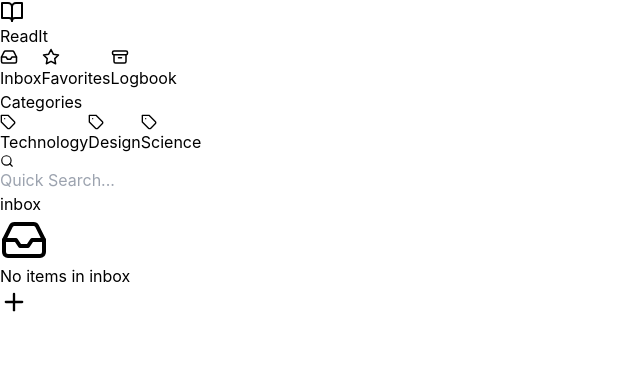
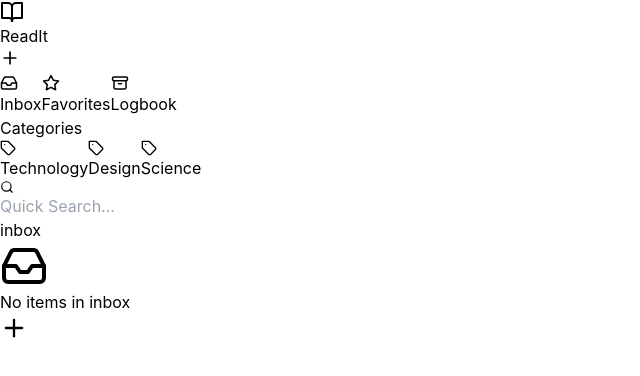
Before and after one commit to blackpiratelive/bookmarks-manager, a React (Vite) app: page / in a window 1280 px wide. Shown: the top 376 px of the page, without its empty margins (0-640 px from the left). Built offline with nearby package versions, Linux system fonts and the light colour scheme; the HTML template or start-up script is replaced by a standard one.

Commit message:
init commit

```diff
--- a/src/App.jsx
+++ b/src/App.jsx
@@ -7,10 +7,8 @@
   Trash2,
   Tag,
   Clock,
-  Zap,
   BookOpen,
   X,
-  MoreHorizontal,
   ChevronLeft,
   Type,
   Sun,
@@ -29,7 +27,7 @@
     const saved = localStorage.getItem('things3-bookmarks');
     return saved ? JSON.parse(saved) : [];
   });
-  const [activeView, setActiveView] = useState('inbox'); // inbox, favorites, archive, specific-tag
+  const [activeView, setActiveView] = useState('inbox'); // inbox, favorites, archive
   const [isAdding, setIsAdding] = useState(false);
   const [newUrl, setNewUrl] = useState('');
   const [isProcessing, setIsProcessing] = useState(false);
@@ -246,11 +244,19 @@
 
       {/* Sidebar - Things 3 Style */}
       <div className="w-64 flex-shrink-0 bg-[#f8f9fa] border-r border-gray-200 flex flex-col pt-8 pb-4">
-        <div className="px-5 mb-6">
+        <div className="px-5 mb-6 flex items-center justify-between">
            <h1 className="font-bold text-gray-800 flex items-center gap-2">
              <BookOpen className="text-blue-500" />
              ReadIt
            </h1>
+           {/* Added Sidebar Add Button */}
+           <button
+             onClick={() => setIsAdding(true)}
+             className="p-1 text-gray-400 hover:text-blue-500 hover:bg-blue-50 rounded transition-all"
+             title="Add New Link"
+           >
+             <Plus size={20} />
+           </button>
         </div>
 
         <div className="px-3 flex-1 overflow-y-auto">
@@ -291,9 +297,6 @@
           <h2 className="text-2xl font-bold tracking-tight text-gray-900 capitalize">
             {activeView}
           </h2>
-          <div className="flex items-center gap-2">
-             {/* Action buttons could go here */}
-          </div>
         </div>
 
         {/* Scrollable List */}
@@ -360,7 +363,7 @@
         </div>
 
         {/* Floating Add Button (Things 3 style) */}
-        <div className="absolute bottom-8 right-8">
+        <div className="absolute bottom-8 right-8 z-50">
            <button
              onClick={() => setIsAdding(true)}
              className="bg-blue-500 hover:bg-blue-600 text-white rounded-full p-4 shadow-lg hover:shadow-xl hover:scale-105 transition-all duration-200"
@@ -371,7 +374,7 @@
 
         {/* Add Modal */}
         {isAdding && (
-          <div className="absolute inset-0 z-20 bg-white/60 backdrop-blur-sm flex items-center justify-center p-4" onClick={() => !isProcessing && setIsAdding(false)}>
+          <div className="absolute inset-0 z-[60] bg-white/60 backdrop-blur-sm flex items-center justify-center p-4" onClick={() => !isProcessing && setIsAdding(false)}>
             <div
               className="bg-white w-full max-w-lg rounded-2xl shadow-2xl border border-gray-100 p-6 transform transition-all scale-100"
               onClick={e => e.stopPropagation()}
```
